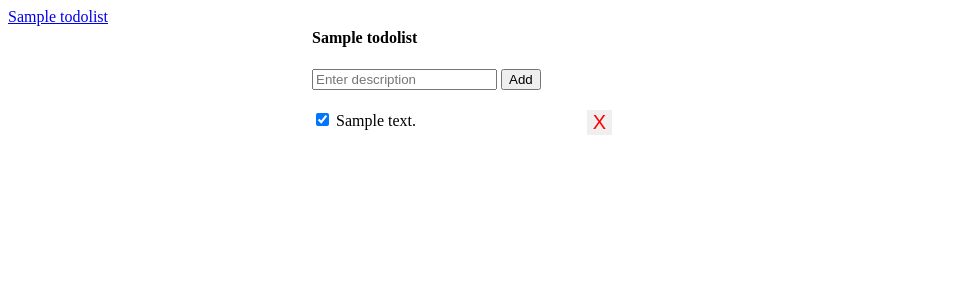
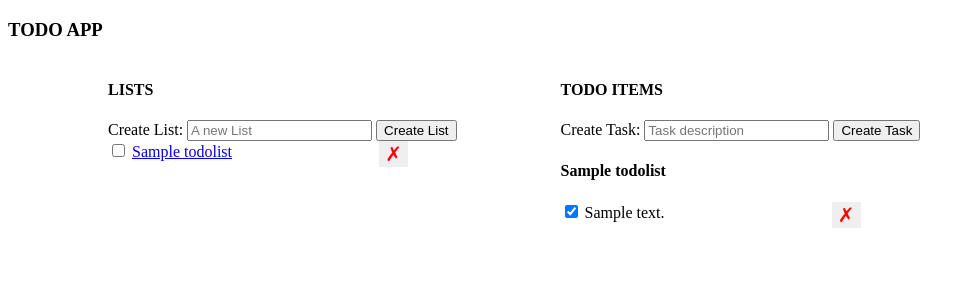
Before and after one commit to jaguilarweb/flask-todo-app, a Flask app: page /lists/1 in a window 1280 px wide. Shown: the top 300 px of the page, without its empty margins (0-975 px from the left). Run offline with Flask 3, Linux system fonts and the light colour scheme; tables that the repository leaves empty hold one stand-in row (values such as "Sample post").

Commit message:
fix: issue to display todolists fixed

```diff
--- a/app.py
+++ b/app.py
@@ -14,7 +14,7 @@ class Todo(db.Model):
     __tablename__ = 'todos'
     id = db.Column(db.Integer, primary_key=True)
     description = db.Column(db.String(200), nullable=False)
-    completed = db.Column(db.Boolean, nullable=False, default=False)
+    complete = db.Column(db.Boolean, nullable=False, default=False)
     list_id = db.Column(db.Integer, db.ForeignKey('todolists.id'), nullable=False)
 
 
@@ -28,11 +28,19 @@ class TodoList(db.Model):
     name = db.Column(db.String(200), nullable=False)
     todos = db.relationship('Todo', backref='list', lazy=True)
 
+#TODO:Crear estado completed a TodoList
+
+
     #To debbugin
     def __repr__(self):
         return f'<TodoList {self.id} {self.name}  >'
 
-#Routes
+# ROUTES
+@app.route('/')
+def index():
+    return redirect(url_for('get_list_todos', list_id=1))
+
+# Routes TODOS
 # Create
 @app.route('/todos/create', methods=['POST'])
 def create_todo():
@@ -40,59 +48,133 @@ def create_todo():
     body = {}
     try:
         description = request.get_json()['description']
-        todo = Todo(description=description)
+        list_id = request.get_json()['list_id']
+        todo = Todo(description=description, complete=False, list_id=list_id)
         db.session.add(todo)
         db.session.commit()
+        body['id'] = todo.id
+        body['complete'] = todo.complete
         body['description'] = todo.description
-
-    except:
+    except():
+        db.session.rollback()
         error = True
-        db.session.rollback()
         print(sys.exc_info())
     finally:
         db.session.close()
     if error:
-        abort(400)
+        abort(500)
     else:
         return jsonify(body)
 
 # Update
 @app.route('/todos/<todo_id>/set-completed', methods=['POST'])
-def set_completed_todo(todo_id):
+def update_todo(todo_id):
+    error = False
     try:
-        completed = request.get_json()['completed']
+        complete = request.get_json()['complete']
         todo = Todo.query.get(todo_id)
-        todo.completed = completed
+        todo.complete = complete
         db.session.commit()
-    except:
+    except():
         db.session.rollback()
+        error = True
+        print(sys.exc_info())
     finally:
         db.session.close()
-    return redirect(url_for('index'))
+    if error:
+        abort(500)
+    else:
+        return redirect(url_for('index'))
 
 # Delete
-@app.route('/todos/<todo_id>', methods=['DELETE'])
-def delete(todo_id):
+@app.route('/todos/<todo_id>/delete', methods=['DELETE'])
+def delete_todo(todo_id):
+    error = False
     try:
         #Todo.query.get(todo_id)
         #db.session.delete(todo)
         Todo.query.filter_by(id=todo_id).delete()
         db.session.commit()
+    except():
+        db.session.rollback()
+        error = True
+    finally:
+        db.session.close()
+    if error:
+        abort(500)
+    else:
+        return jsonify({'success': True})
+
+# Routes LISTS
+# Show
+@app.route('/lists/<list_id>')
+def get_list_todos(list_id):
+    lists = TodoList.query.all()
+    active_list = TodoList.query.get(list_id)
+    todos=Todo.query.filter_by(list_id=list_id).order_by('id').all()
+    return render_template('index.html', todos=todos, lists=lists, active_list=active_list)
+
+# Create
+@app.route('/lists/create', methods=['POST'])
+def createList():
+    error = False
+    body = {}
+    try:
+        name = request.get_json()['name']
+        todolist = TodoList(name=name)
+        db.session.add(todolist)
+        db.session.commit()
+        body['id'] = todolist.id
+        body['name'] = todolist.name
+    except():
+        db.session.rollback()
+        error = True
+        print(sys.exc_info)
+    finally:
+        db.session.close()
+    if error:
+        abort(500)
+    else:
+        return jsonify(body)
+
+#Update
+@app.route('/lists/<list_id>/set-completed', methods=['POST'])
+def set_completed_list(list_id):
+    error = False
+    try:
+        list = TodoList.query.get(list_id)
+
+        for todo in list.todos:
+            todo.complete = True
+
+        db.session.commit()
     except:
         db.session.rollback()
+        error = True
     finally:
         db.session.close()
-    return jsonify({'success': True})
+    if error:
+        abort(500)
+    else:
+        return jsonify({'success': True, 'cod': 200})
 
+# Delete
+@app.route('/lists/<list_id>/delete', methods=['DELETE'])
+def delete_list(list_id):
+    error = False
+    try:
+        list = TodoList.query.get(list_id)
+        for todo in list.todos:
+            db.session.delete(todo)
 
-@app.route('/lists/<list_id>')
-def get_list_todos(list_id):
-    return render_template('index.html',
-                            lists = TodoList.query.all(),
-                            active_list = TodoList.query.get(list_id),
-                            todos=Todo.query.filter_by(list_id=list_id).order_by('id').all())
-
-
-@app.route('/')
-def index():
-    return redirect(url_for('get_list_todos', list_id=1))
+        db.session.delete(list)
+        db.session.commit()
+    except():
+        db.session.rollback()
+        error = True
+    finally:
+        db.session.close()
+    if error:
+        abort(500)
+    else:
+        return jsonify({'success': True})
--- a/templates/index.html
+++ b/templates/index.html
@@ -1,8 +1,7 @@
 <!DOCTYPE html>
 <html lang="en">
 <head>
-  <meta charset="UTF-8">
-  <meta name="viewport" content="width=device-width, initial-scale=1.0">
+  <meta http-equiv="refresh" content="60">
   <title>Todo</title>
   <style>
       .hidden {
@@ -29,6 +28,7 @@
       .lists-wrapper, .todos-wrapper {
         display: inline-block;
         vertical-align: top;
+        margin-left: 100px;
       }
       .form-create {
         margin-bottom: 20px;
@@ -36,40 +36,142 @@
   </style>
 </head>
 <body>
+  <h3>TODO APP</h3>
   <div class="lists-wrapper">
+    <h4>LISTS</h4>
+    <form action="/lists/create" method="POST" id="list-form">
+      <label for="todolist">Create List:</label>
+      <input type="text" name="todolist" id="todolist-input" placeholder="A new List" data-id="{{ active_list.id }}"/>
+      <button type="submit">Create List</button>
+    </form>
+
     <ul id="lists">
       {% for list in lists %}
       <li>
-        <a href="/lists/{{list.id}}">
-          {{list.name}}
-        </a>
+        <input type="checkbox" data-id="{{ list.id }}" class="list-check-completed">
+        <a href="/lists/{{ list.id }}">{{ list.name }}</a>
+        <button class="delete-list" data-id="{{ list.id }}">&cross;</button>
       </li>
-      {% endfor %}
+  {% endfor %}
     </ul>
   </div>
+
   <div class="todos-wrapper">
-    <h4>{{active_list.name}}</h4>
-    <form class="form-create" id="form">
-      <input type="text" id="description" placeholder="Enter description">
-      <button type="submit" value="Create">Add</button>
+    <h4>TODO ITEMS </h4>
+    <form class="form-create"  action="/todos/create" method="POST" id="todo-form">
+      <input id="list_id" type="hidden" value="{{ active_list.id }}">
+      <label for="description">Create Task:</label>
+      <input id="description" type="text" name="description" placeholder="Task description"  />
+      <button type="submit">Create Task</button>
     </form>
-    <div id="error" class="hidden">Something went wrong!</div>
+    <div id="error" class="hidden">An error occurred, please try again.</div>
+   <h4> {{active_list.name}}</h4>
     <ul id="todos">
       {% for todo in todos %}
       <li>
-        <input class="check-completed" data-id="{{ todo.id }}" type="checkbox" {% if todo.completed %} checked {% endif %} />
-        {{todo.description}}
-        <button class="delete-button" data-id="{{ todo.id }}">X</button>
+        <input data-id="{{ todo.id }}" class="todo-check-completed" type="checkbox" name="completed" id="completed" {% if todo.complete %} checked {%endif%} />
+        {{ todo.description }}
+        <button class="delete-todo" data-id="{{ todo.id }}">&cross;</button>
       </li>
       {% endfor %}
     </ul>
 
   </div>
   <script>
+    /*LIST*/
+    /*Update*/
+    const listCheckboxes = document.querySelectorAll('.list-check-completed');
+    for (let i = 0; i < listCheckboxes.length; i++) {
+      const checkbox = listCheckboxes[i];
+
+      checkbox.onchange = function(e) {
+        if(e.target.checked) {
+          const listId = e.target.dataset.id;
+
+          fetch('/lists/' + listId + '/set-completed', {
+            method: 'POST',
+            headers: {
+              'content-Type': 'application/json'
+            }
+          })
+          .then(function(jsonResponse) {
+            document.getElementById('error').className = 'hidden';
+
+            const listCheckboxes = document.querySelectorAll('.list-check-completed')
+
+            for (let i = 0; i < listCheckboxes.length; i++) {
+              const checkbox = listCheckboxes[i];
+
+              checkbox.checked = true;
+            }
+          })
+          .catch(function () {
+            document.getElementById('error').className = '';
+          })
+        }
+      }
+    }
+    /*Create*/
+    document.getElementById('list-form').onsubmit = function (e) {
+      e.preventDefault();
+
+      fetch('/lists/create',{
+        method: 'POST',
+        body: JSON.stringify({
+            'name': document.getElementById('todolist-input').value
+        }),
+        headers: {
+            'Content-Type': 'application/json'
+        }
+      })
+      .then(function(response) {
+        return response.json();
+      })
+      .then(function(jsonRes) {
+        const liItem = document.createElement('LI');
+
+        liItem.innerHTML = jsonRes['name'];
+        document.getElementById('lists').appendChild(liItem);
+        document.getElementById('error').className='hidden';
+        window.location.reload(true);
+      })
+      .catch((err) => {
+        document.getElementById('error').className = '';
+      })
+
+    }
+    /*Delete*/
+    const deleteListBtns = document.querySelectorAll('.delete-list')
+    for (let i = 0; i < deleteListBtns.length; i++) {
+      const deleteBtn = deleteListBtns[i];
+      deleteBtn.onclick = (e) => {
+        const listId = e.target.dataset.id;
+
+        fetch('/lists/'+ listId + '/delete', {
+          method: 'DELETE'
+        })
+        .then(() => {
+          const item = e.target.parentElement;
+          item.remove();
+          document.getElementById('error').className = 'hidden';
+          window.location.reload(true);
+        })
+        .catch((err) => {
+          document.getElementById('error').className = '';
+        })
+      }
+
+    }
+
+
+
+
+
+    /*TODO*/
     /* Select checkbox // Usefull to update todo or sow detail in the future */
-    const checkboxes = document.querySelectorAll('.check-completed');
-    for (let i = 0; i < checkboxes.length; i++){
-      const checkbox = checkboxes[i];
+    const todoCheckboxes = document.querySelectorAll('.todo-check-completed');
+    for (let i = 0; i < todoCheckboxes.length; i++){
+      const checkbox = todoCheckboxes[i];
       checkbox.onchange = (e) => {
         const newCompleted = e.target.checked;
         /* const todoId = e.target.getAttribute('data-id'); */
@@ -77,7 +179,7 @@
         fetch('/todos/' + todoId + '/set-completed', {
           method: 'POST',
           body: JSON.stringify({
-            'completed': newCompleted
+            'complete': newCompleted
           }),
           headers: {
             'Content-Type': 'application/json'
@@ -91,33 +193,36 @@
       })
       }
     }
+
     /* Create todo */
-    document.getElementById('form').onsubmit = function(e){
+    document.getElementById('todo-form').onsubmit = function(e){
       e.preventDefault();
       //const description = document.querySelector('input[name=description]').value;
       fetch('/todos/create', {
         method: 'POST',
         body: JSON.stringify({
-          'description': document.getElementById('description').value
+          'description': document.getElementById('description').value,
+          'list_id': document.getElementById('list_id').value
         }),
         headers: {
           'Content-Type': 'application/json'
         },
       })
       .then(res => res.json())
-      .then(data => {
-        console.log(data);
+      .then(jsonRes => {
+        console.log(jsonRes);
         const li = document.createElement('LI');
-        li.innerHTML = data.description;
+        li.innerHTML = jsonRes.description;
         document.getElementById('todos').appendChild(li);
-        document.getElementById("error").className='hidden';
+        document.getElementById('error').className='hidden';
+        window.location.reload(true);
       })
       .catch(()=> {
-        document.getElementById("error").className='';
+        document.getElementById('error').className='';
       })
     }
     /* Delete todo */
-    const deleteBtns = document.querySelectorAll('.delete-button');
+    const deleteBtns = document.querySelectorAll('.delete-todo');
     for (let i = 0; i < deleteBtns.length; i++){
       const btn = deleteBtns[i];
       btn.onclick = (e) => {
```
Also changed, not shown: README.md.
